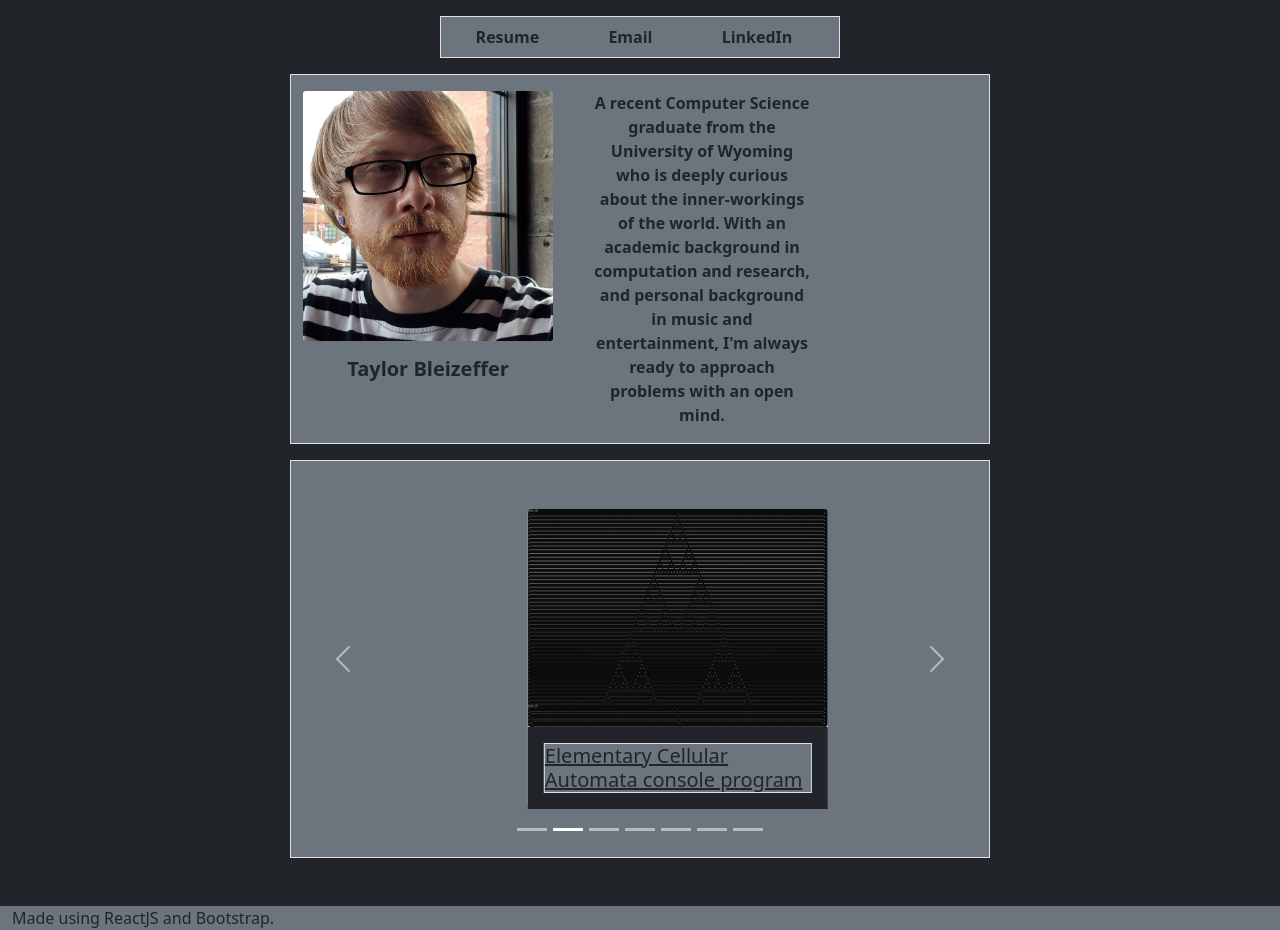
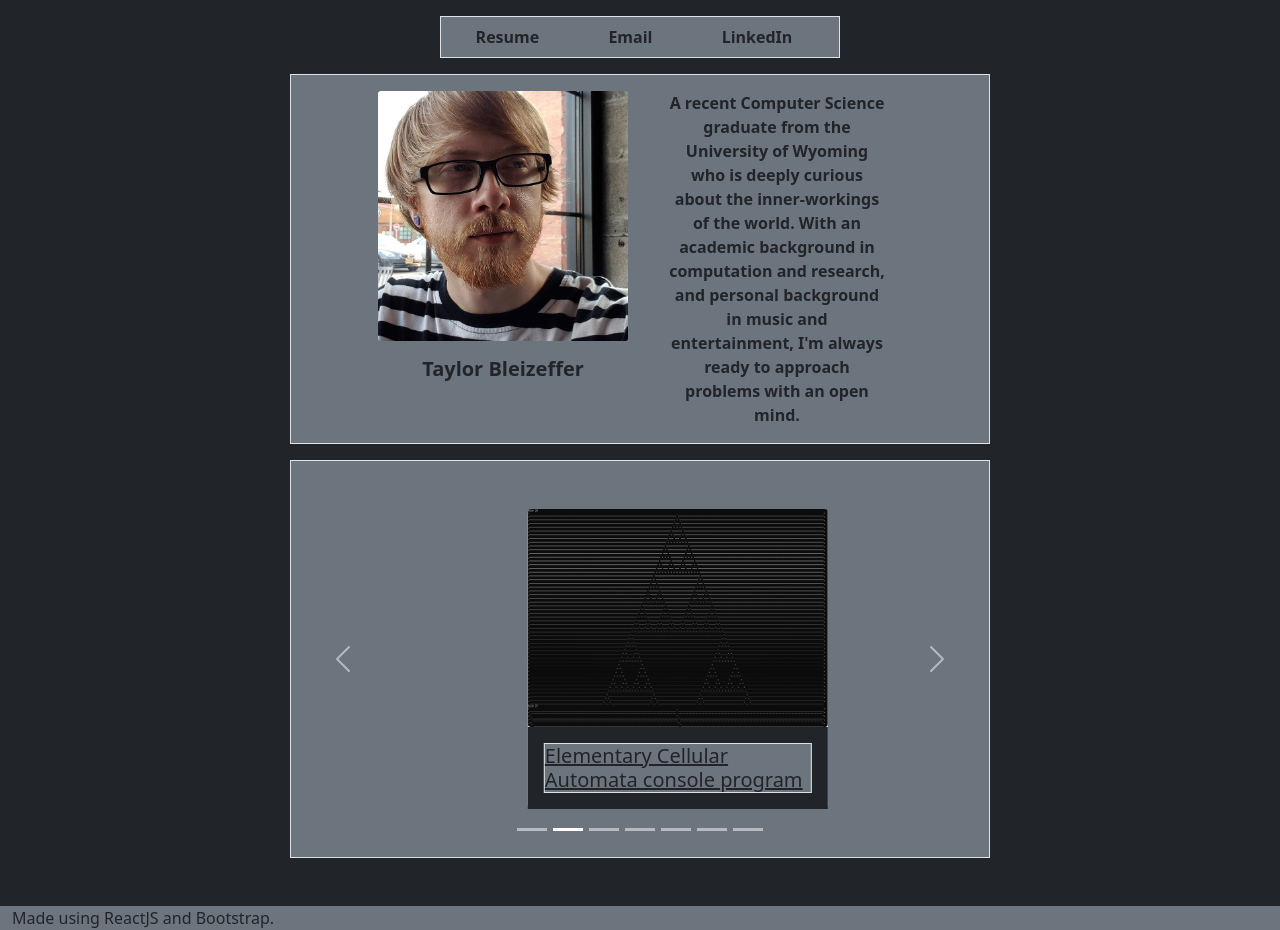
Before and after one commit to tbzeff/my-portfolio, a React (Create React App) app: page / in a window 1280 px wide. Built offline with nearby package versions, Linux system fonts and the light colour scheme.

Commit message:
Update PageHeader.jsx
Fixed alignment of Cards.  Added 'justify-content-evenly' to flexbox container

```diff
--- a/src/components/PageHeader.jsx
+++ b/src/components/PageHeader.jsx
@@ -8,7 +8,7 @@ import Row from 'react-bootstrap/Row';
 import Col from 'react-bootstrap/Col';
 
 const PageHeader = () => (
-    <Container className="m-auto d-flex mb-3 bg-secondary border" style={{ width: '700px' }}>
+    <Container className="m-auto d-flex justify-content-evenly mb-3 bg-secondary border" style={{ width: '700px' }}>
 
         <Row>
             <Col>
```
